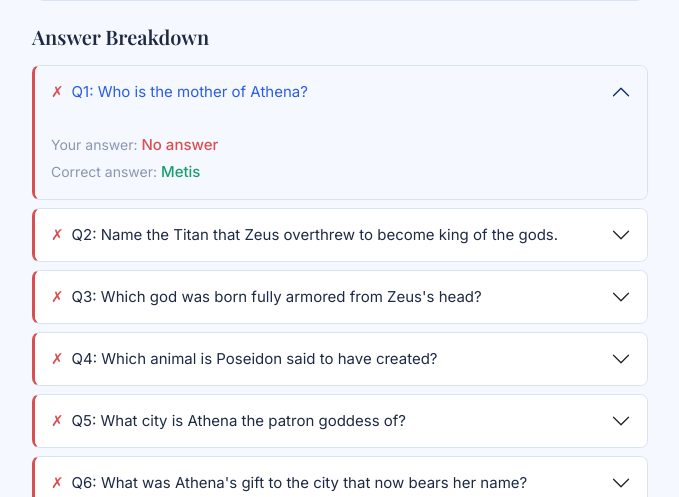
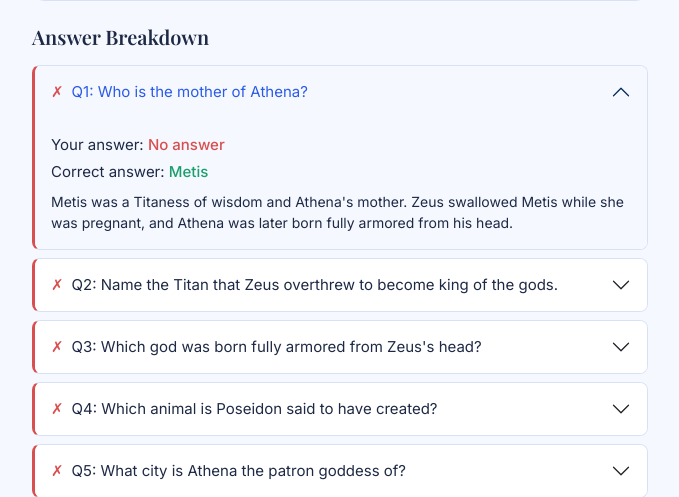
Before and after one commit to wg2401/UID-final-project, a Flask app: page /results/1 in a window 1280 px wide, after a click that opens the changed part. Shown: the part 554-1051 px from the top of the page, without its empty margins (300-979 px from the left). Run offline with Flask 3, Linux system fonts and the light colour scheme.

Commit message:
Added explanations to each answer in the quiz to help the user learn better from feedback and fixed the banners and the flow

```diff
--- a/greek_mythology_app/app.py
+++ b/greek_mythology_app/app.py
@@ -473,7 +473,8 @@ def results(quiz_type):
             "question": q["question"],
             "user_answer": user_answer,
             "correct_answer": ", ".join(correct_answer) if isinstance(correct_answer, list) else correct_answer,
-            "correct": correct
+            "correct": correct,
+            "explanation": q.get("explanation", "")
         })
 
     progress = get_learning_progress()
--- a/greek_mythology_app/data/questions.json
+++ b/greek_mythology_app/data/questions.json
@@ -3,136 +3,161 @@
     {
       "question": "Who is the king of the Olympian gods?",
       "choices": ["Poseidon", "Zeus", "Apollo", "Hades"],
-      "answer": "Zeus"
+      "answer": "Zeus",
+      "explanation": "Zeus is the king of the Olympian gods, ruling over the sky and all other gods from Mount Olympus."
     },
     {
       "question": "Which god controls the sea?",
       "choices": ["Zeus", "Apollo", "Poseidon", "Hades"],
-      "answer": "Poseidon"
+      "answer": "Poseidon",
+      "explanation": "Poseidon is the god of the sea and wields the trident as his symbol of power over the waters."
     },
     {
       "question": "Who is the goddess of wisdom?",
       "choices": ["Aphrodite", "Athena", "Artemis", "Hades"],
-      "answer": "Athena"
+      "answer": "Athena",
+      "explanation": "Athena is the goddess of wisdom, and her symbol (the owl) reflects her role as a deity of knowledge and intelligence."
     },
     {
       "question": "Which goddess is associated with love and beauty?",
       "choices": ["Athena", "Artemis", "Aphrodite", "Hades"],
-      "answer": "Aphrodite"
+      "answer": "Aphrodite",
+      "explanation": "Aphrodite is the goddess of love and beauty, with the dove as her symbol representing love and harmony."
     },
     {
       "question": "What is Zeus primarily associated with?",
       "choices": ["Fire", "Sky", "Sea", "Underworld"],
-      "answer": "Sky"
+      "answer": "Sky",
+      "explanation": "Zeus rules the sky, and his iconic weapon (the thunderbolt) reflects his dominion over the heavens."
     },
     {
       "question": "Which symbol is linked to Poseidon?",
       "choices": ["Thunderbolt", "Trident", "Owl", "Dove"],
-      "answer": "Trident"
+      "answer": "Trident",
+      "explanation": "The trident is Poseidon's iconic weapon and symbol, representing his power over both the sea and earthquakes."
     },
     {
       "question": "Who is known for strategic warfare rather than brute force?",
       "choices": ["Zeus", "Athena", "Poseidon", "Apollo"],
-      "answer": "Athena"
+      "answer": "Athena",
+      "explanation": "Athena is the goddess of wisdom and strategic warfare, favoring reason and diplomacy over brute force."
     },
     {
       "question": "What is Zeus's primary symbol of power?",
       "choices": ["Thunderbolt", "Trident", "Owl", "Dove"],
-      "answer": "Thunderbolt"
+      "answer": "Thunderbolt",
+      "explanation": "The thunderbolt is Zeus's weapon and primary symbol, representing his authority as ruler of the sky and king of the gods."
     },
     {
       "question": "Which symbol represents Athena?",
       "choices": ["Dove", "Rose", "Owl", "Thunderbolt"],
-      "answer": "Owl"
+      "answer": "Owl",
+      "explanation": "The owl is Athena's symbol, representing wisdom (the core of her identity as the goddess of knowledge and strategy)."
     },
     {
       "question": "Which symbol represents Aphrodite?",
       "choices": ["Owl", "Dove", "Trident", "Thunderbolt"],
-      "answer": "Dove"
+      "answer": "Dove",
+      "explanation": "The dove is Aphrodite's symbol, reflecting her role as the goddess of love and beauty."
     },
     {
       "question": "Which god controls both the sea and earthquakes?",
       "choices": ["Zeus", "Hades", "Poseidon", "Apollo"],
-      "answer": "Poseidon"
+      "answer": "Poseidon",
+      "explanation": "Poseidon's domain extends beyond the sea to earthquakes as well, and he wields the trident as his symbol of that power."
     },
     {
       "question": "Who is the twin sister of Apollo?",
       "choices": ["Athena", "Aphrodite", "Artemis", "Hades"],
-      "answer": "Artemis"
+      "answer": "Artemis",
+      "explanation": "Artemis is the goddess of the hunt and the twin sister of Apollo, both children of Zeus."
     },
     {
       "question": "Which god is associated with music and the sun?",
       "choices": ["Zeus", "Artemis", "Apollo", "Poseidon"],
-      "answer": "Apollo"
+      "answer": "Apollo",
+      "explanation": "Apollo is the god of music and the sun, making him one of the most celebrated Olympians."
     },
     {
       "question": "Who is the patron goddess of the city of Athens?",
       "choices": ["Aphrodite", "Zeus", "Poseidon", "Athena"],
-      "answer": "Athena"
+      "answer": "Athena",
+      "explanation": "Athena won the patronage of the city by gifting it an olive tree, which was judged more useful than Poseidon's saltwater spring."
     },
     {
       "question": "Who rules the Underworld?",
       "choices": ["Zeus", "Poseidon", "Apollo", "Hades"],
-      "answer": "Hades"
+      "answer": "Hades",
+      "explanation": "Hades is the ruler of the Underworld, the realm where souls go after death."
     }
   ],
-"final_quiz": [
+  "final_quiz": [
     {
       "question": "Who is the mother of Athena?",
       "type": "mcq",
       "choices": ["Aphrodite", "Metis", "Artemis", "Athena"],
-      "answer": "Metis"
+      "answer": "Metis",
+      "explanation": "Metis was a Titaness of wisdom and Athena's mother. Zeus swallowed Metis while she was pregnant, and Athena was later born fully armored from his head."
     },
     {
       "question": "Name the Titan that Zeus overthrew to become king of the gods.",
       "type": "text",
-      "answer": ["Cronus"]
+      "answer": ["Cronus"],
+      "explanation": "Cronus was the leader of the Titans and the father of Zeus, Poseidon, and Hades. Zeus overthrew Cronus and took his place as king of the gods."
     },
     {
       "question": "Which god was born fully armored from Zeus's head?",
       "type": "mcq",
       "choices": ["Apollo", "Artemis", "Athena", "Aphrodite"],
-      "answer": "Athena"
+      "answer": "Athena",
+      "explanation": "Athena's mother was Metis, a Titaness of wisdom. Zeus swallowed Metis while she was pregnant, and Athena later burst fully grown and armored from his head."
     },
     {
       "question": "Which animal is Poseidon said to have created?",
       "type": "mcq",
       "choices": ["Eagle", "Horse", "Owl", "Dove"],
-      "answer": "Horse"
+      "answer": "Horse",
+      "explanation": "Poseidon is said to have created the first horse, which became one of his sacred symbols alongside the trident."
     },
     {
       "question": "What city is Athena the patron goddess of?",
       "type": "text",
-      "answer": ["Athens"]
+      "answer": ["Athens"],
+      "explanation": "Athens is named after Athena, who became its patron goddess after winning a contest against Poseidon by gifting the city an olive tree."
     },
     {
       "question": "What was Athena's gift to the city that now bears her name?",
       "type": "mcq",
       "choices": ["Olive tree", "Thunderbolt", "Dove", "Trident"],
-      "answer": "Olive tree"
+      "answer": "Olive tree",
+      "explanation": "Athena offered an olive tree to the city while Poseidon offered a saltwater spring. The olive tree was chosen as more practical, earning Athena the role of patron goddess."
     },
     {
       "question": "Which goddess is known as the champion and protector of heroes?",
       "type": "mcq",
       "choices": ["Aphrodite", "Artemis", "Athena", "Apollo"],
-      "answer": "Athena"
+      "answer": "Athena",
+      "explanation": "Athena is known as a champion of heroes, using her wisdom and strategic skill to guide and protect them."
     },
     {
       "question": "Aphrodite is the goddess of love and what else?",
       "type": "mcq",
       "choices": ["Wisdom", "Beauty", "Strategy", "War"],
-      "answer": "Beauty"
+      "answer": "Beauty",
+      "explanation": "Aphrodite rules over both love and beauty, and her symbols (the dove and the rose) represent love, harmony, and passion."
     },
     {
       "question": "Zeus rules the sky, Poseidon rules the sea. Name the brother who rules the Underworld.",
       "type": "text",
-      "answer": ["Hades"]
+      "answer": ["Hades"],
+      "explanation": "The three brothers divided the world: Zeus took the sky, Poseidon the sea, and Hades the Underworld (the realm of the dead)."
     },
     {
       "question": "Which god overthrew the Titans and became king of the Olympians?",
       "type": "mcq",
       "choices": ["Poseidon", "Hades", "Apollo", "Zeus"],
-      "answer": "Zeus"
+      "answer": "Zeus",
+      "explanation": "Zeus overthrew Cronus (the leader of the Titans and his own father) and became king of the gods, ruling the sky from Mount Olympus."
     }
   ]
 }
--- a/greek_mythology_app/static/js/learn.js
+++ b/greek_mythology_app/static/js/learn.js
@@ -49,7 +49,7 @@ if (progressBar) {
                 if (completed) {
                     statusText.innerHTML = '<span class="badge bg-success">Completed</span>';
                 } else if (visited) {
-                    statusText.innerHTML = '<span class="badge bg-primary">Visited</span>';
+                    statusText.innerHTML = '<span class="badge bg-primary">In Progress</span>';
                 } else {
                     statusText.innerHTML = '<span class="badge bg-secondary">Not Started</span>';
                 }
--- a/greek_mythology_app/templates/congrats.html
+++ b/greek_mythology_app/templates/congrats.html
@@ -131,8 +131,9 @@
         <div class="fact"><span class="fact-icon">📖</span>Key myths and stories from ancient Greece</div>
     </div>
 
+    <a href="/" class="btn-primary-fill">Back to Home</a>
     <a href="/start/final" class="btn-outline-blue">Retake Final Quiz</a>
-    <a href="/" class="btn-primary-fill">Back to Home</a>
+
 </div>
 
 </body>
--- a/greek_mythology_app/templates/results.html
+++ b/greek_mythology_app/templates/results.html
@@ -37,7 +37,6 @@
             margin-bottom: 24px;
         }
 
-        /* Score */
         .score-trophy { font-size: 48px; line-height: 1; }
         .score-eyebrow {
             font-family: 'Inter', sans-serif;
@@ -66,7 +65,6 @@
         }
         .progress-bar { background-color: #2B5CE6; border-radius: 5px; }
 
-        /* Buttons */
         .btn-primary-fill {
             background-color: #2B5CE6;
             color: #FFFFFF;
@@ -99,7 +97,6 @@
         hr { border-color: #D8E2F5; margin: 24px 0; }
         h5 { font-size: 20px; font-weight: 600; }
 
-        /* Accordion */
         .accordion-item {
             background-color: #FFFFFF;
             border: 1px solid #D8E2F5 !important;
@@ -207,15 +204,20 @@
             <div id="q{{ loop.index }}" class="accordion-collapse collapse">
                 <div class="accordion-body">
                     <p class="mb-1">
-                        <span class="label-text">Your answer: </span>
+                        <span style="color:#1E2A45;">Your answer: </span>
                         <span class="{{ 'text-correct' if item.correct else 'text-incorrect' }}">
                             {{ item.user_answer }}
                         </span>
                     </p>
                     {% if not item.correct %}
-                    <p class="mb-0">
-                        <span class="label-text">Correct answer: </span>
+                    <p class="mb-1">
+                        <span style="color:#1E2A45;">Correct answer: </span>
                         <span class="text-correct">{{ item.correct_answer }}</span>
+                    </p>
+                    {% endif %}
+                    {% if item.explanation %}
+                    <p class="mb-0" style="font-size:14px; color:#1E2A45; margin-top:8px;">
+                        {{ item.explanation }}
                     </p>
                     {% endif %}
                 </div>
```
Also changed, not shown: greek_mythology_app/templates/learn/index.html (+11 -6 lines), greek_mythology_app/templates/match_results.html (+7 -7 lines).
